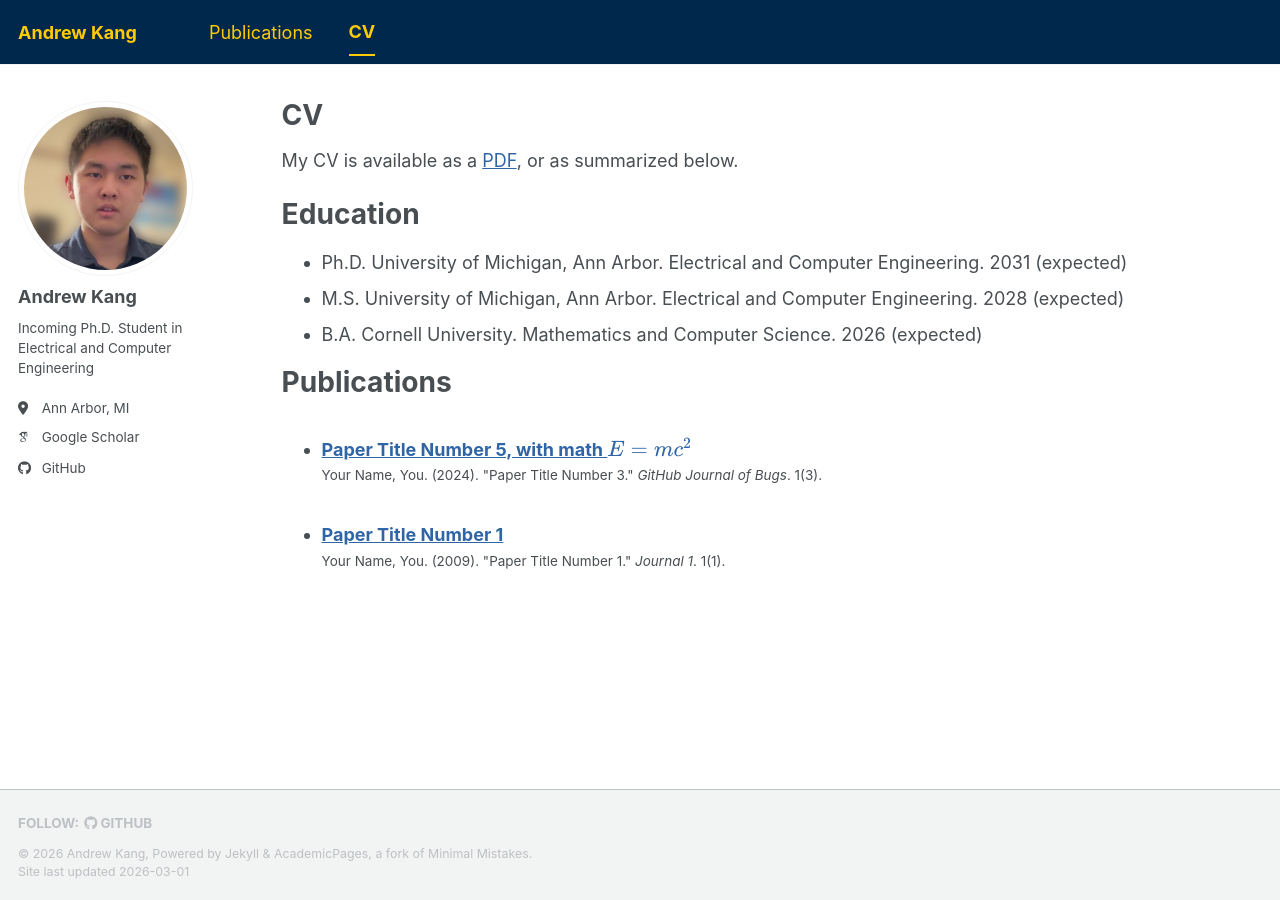
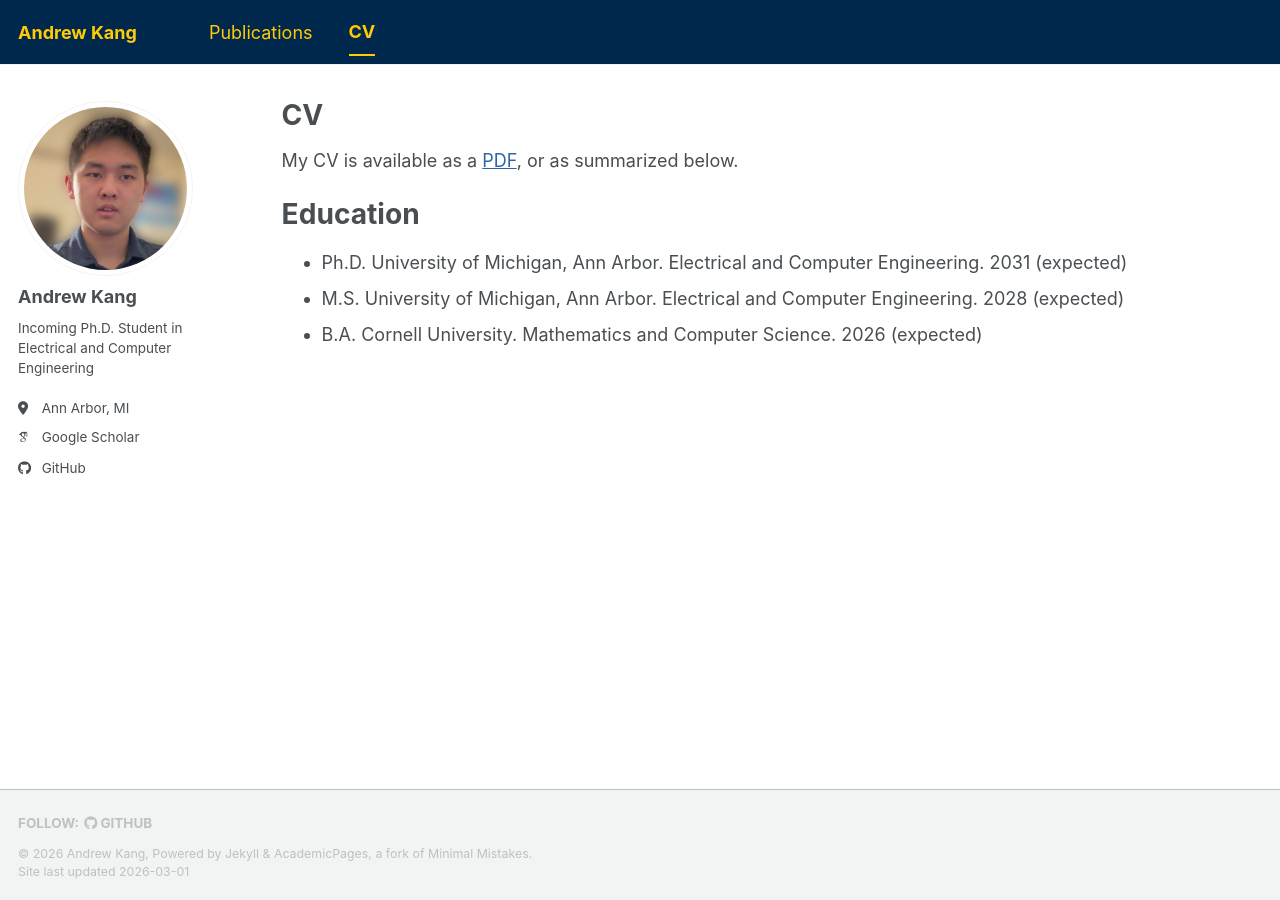
Before and after one commit to andrew-kang/andrew-kang.github.io, a Jekyll site: the page built from _pages/cv.md, in a window 1280 px wide. Built offline with Jekyll 4.4.1, drawn with Linux system fonts in a browser that asks for light colours; some web fonts are replaced; a script bundle is joined from its source files by our own code; library files that are not in the unit come from our copies.

Commit message:
feat: finish publications section of website

```diff
--- a/_config.yml
+++ b/_config.yml
@@ -84,10 +84,10 @@
 
 # Publication Category - The following the list of publication categories and their headings
 publication_category:
-  manuscripts:
-    title: '2025'
-  conferences:
-    title: '2024'
+  # manuscripts:
+  #   title: '2025'
+  # conferences:
+  #   title: '2024'
 
 # Site Settings
 teaser                   :  # filename of teaser fallback teaser image placed in /images/ for social media previews
--- a/_pages/cv.md
+++ b/_pages/cv.md
@@ -17,8 +17,8 @@
 * M.S.  University of Michigan, Ann Arbor. Electrical and Computer Engineering. 2028 (expected)
 * B.A.  Cornell University. Mathematics and Computer Science. 2026 (expected)
 
-Publications
+<!-- Publications
 ======
   <ul>{% for post in site.publications reversed %}
     {% include archive-single-cv.html %}
-  {% endfor %}</ul>
+  {% endfor %}</ul> -->
--- a/_pages/publications.html
+++ b/_pages/publications.html
@@ -6,8 +6,7 @@
 ---
 
 {% if site.author.googlescholar %}
-<div class="wordwrap">You can also find my articles on <a href="{{site.author.googlescholar}}">my Google Scholar
-        profile</a>.</div>
+<div class="wordwrap">You can find my articles on <a href="{{site.author.googlescholar}}">Google Scholar</a>.</div>
 {% endif %}
 
 {% include base_path %}
--- a/_publications/2009-10-01-paper-title-number-1.md
+++ b/_publications/2009-10-01-paper-title-number-1.md
@@ -1,6 +1,6 @@
 ---
 title: "Paper Title Number 1"
-collection: publications
+collection: 00publications
 category: manuscripts
 permalink: /publication/2009-10-01-paper-title-number-1
 excerpt: 'This paper is about the number 1. The number 2 is left for future work.'
--- a/_publications/2025-06-08-paper-title-number-5.md
+++ b/_publications/2025-06-08-paper-title-number-5.md
@@ -1,6 +1,6 @@
 ---
 title: "Paper Title Number 5, with math $$E=mc^2$$"
-collection: publications
+collection: 00publications
 category: conferences
 permalink: /publication/2024-02-17-paper-title-number-4
 excerpt: 'This paper is about a famous math equation, $$E=mc^2$$'
```
